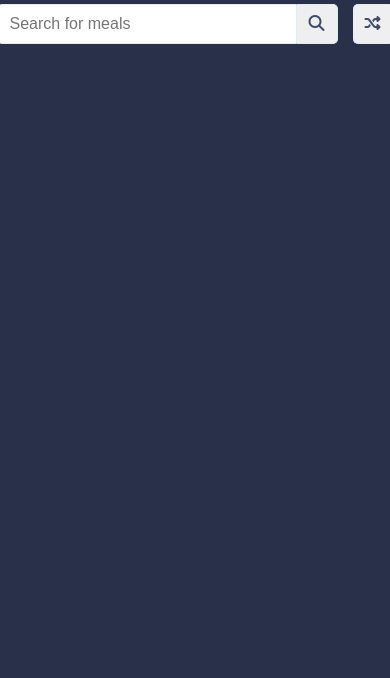
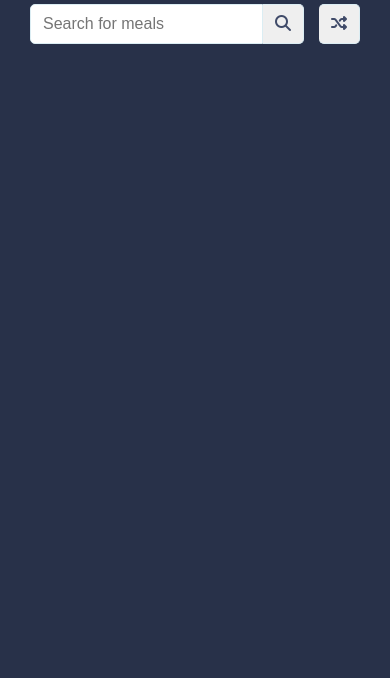
Before and after one commit to Elldrigar/JSVanilla_Meal-finder, a plain HTML site: page index.html in a window 390 px wide. Shown: the part 166-844 px from the top of the page. Drawn offline with Linux system fonts and the light colour scheme.

Commit message:
Add MediaQ

```diff
--- a/style.css
+++ b/style.css
@@ -75,3 +75,9 @@ input[type='text'] {
     border-radius: 0;
     border-radius: 5px;
 }
+
+@media (max-width: 500px) {
+    input[type="text"] {
+        width: 100%;
+    }
+}
```
